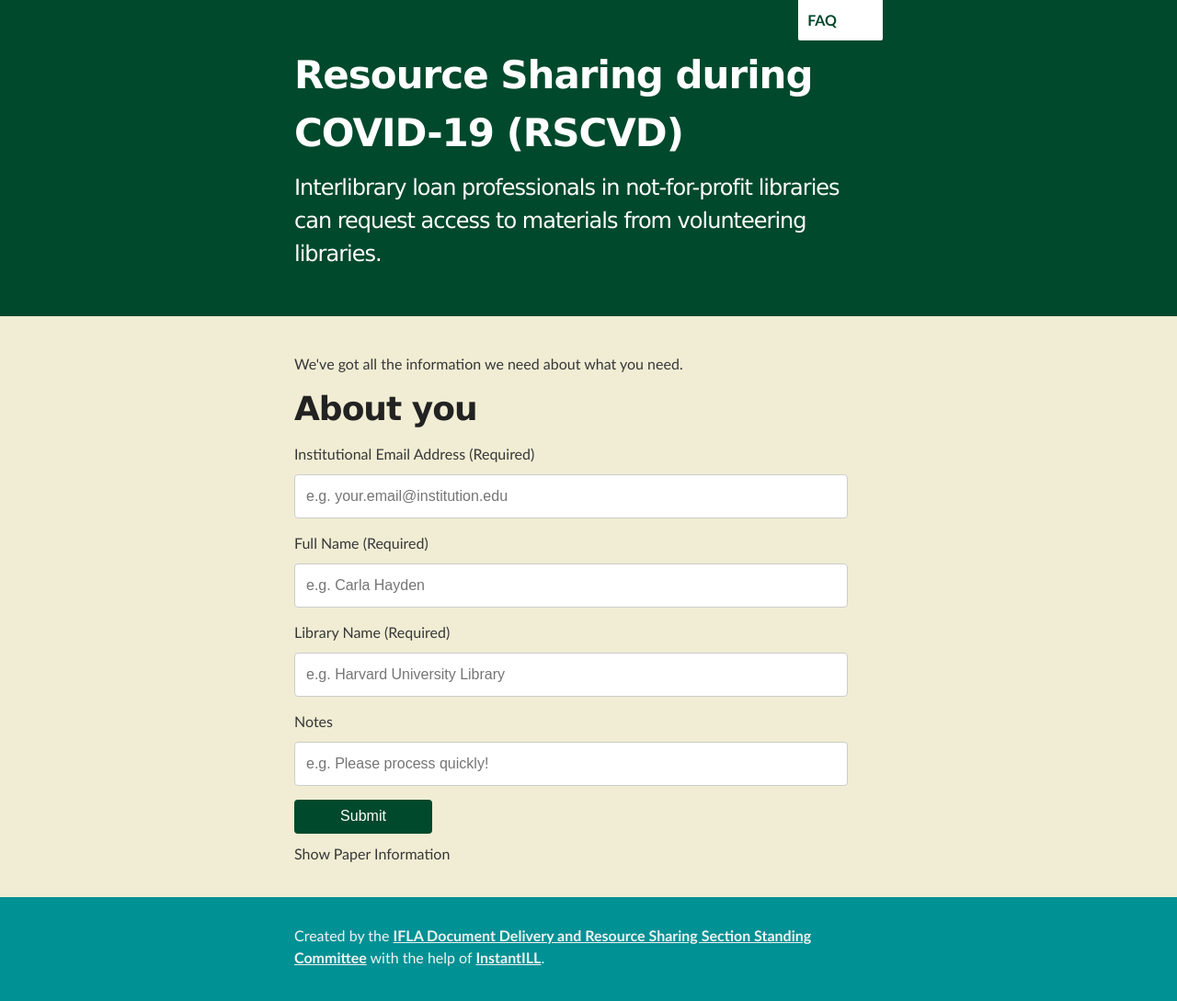
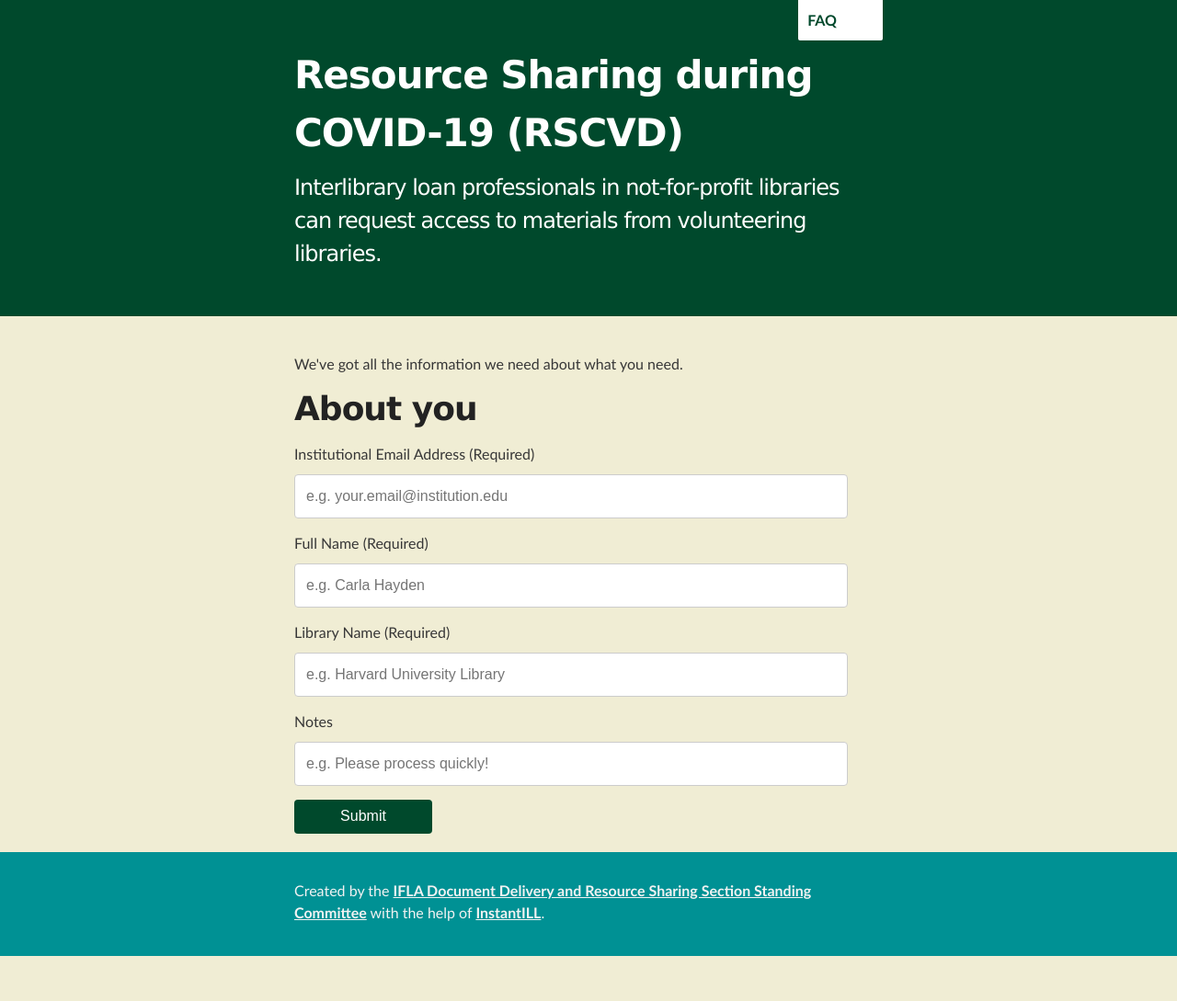
Before and after one commit to JosephMcArthur/rscvd-dev, a Jekyll site: the page built from submit.html, in a window 1280 px wide. Shown: the whole page at 92% size. Built offline with Jekyll 4.4.1, drawn with Linux system fonts in a browser that asks for light colours; after the commit the page ends 1040 px from its top, so only the background shows below that.

Commit message:
don't use

```diff
--- a/submit.html
+++ b/submit.html
@@ -29,7 +29,7 @@ We've got all the information we need about what you need.
 
 <input class="oabutton_find" href="thanks" id="submit" aria-label="submit" style="min-width:150px;" type="submit">
 
-<p class="check"><b>Show Paper Information</b></p>
+<!--<p class="check"><b>Show Paper Information</b></p>
 <div style="display: none" class="toggle">
 
   <label>Paper Title</label>
@@ -56,7 +56,7 @@ We've got all the information we need about what you need.
   <label>Page</label>
   <p><input class="oabutton_form" type="text" id="pages" placeholder="e.g 355-365"></p>
 
-</div>
+</div>-->
 </form>
 
 <script>
```
